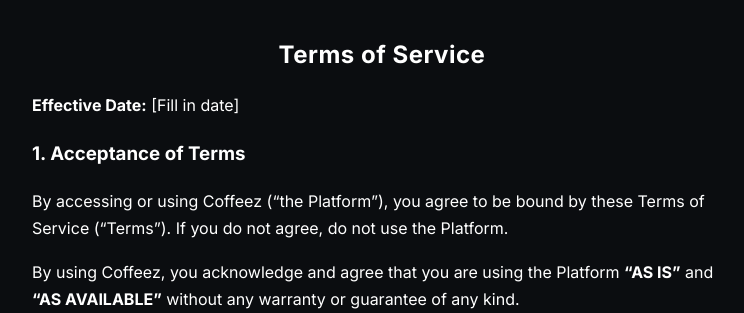
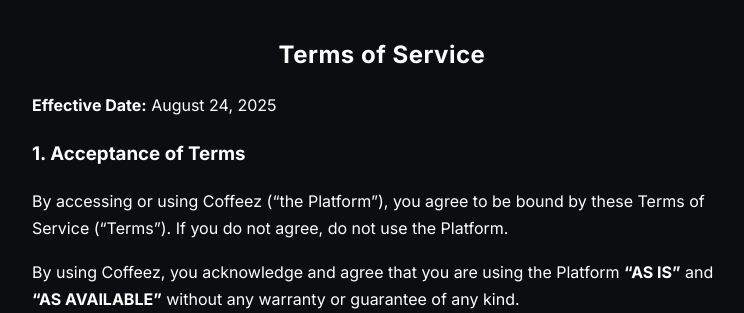
Before and after one commit to radanbahrami/coffeez, a Django app: page /terms/ in a window 1280 px wide. Shown: the part 97-410 px from the top of the page, without its empty margins (258-1002 px from the left). Run offline with Django 5.2, Linux system fonts and the light colour scheme.

Commit message:
Update effective date in privacy policy and terms of service

```diff
--- a/coffeez/templates/coffeez/privacy.html
+++ b/coffeez/templates/coffeez/privacy.html
@@ -4,7 +4,7 @@
 
 <div class="privacy-content" style="max-width: 700px; margin: 0 auto;">
 <h2 style="text-align: center;"><b>Privacy Policy</b></h2>
-<p><b>Effective Date:</b> [Fill in date]</p>
+<p><b>Effective Date:</b> August 24, 2025</p>
 
 <h3>1. Introduction</h3>
 <p>Coffeez (“we”, “our”, “us”) values your privacy. This Privacy Policy explains how we collect, use, and protect your information. By using Coffeez, you consent to this Privacy Policy.</p>
--- a/coffeez/templates/coffeez/terms.html
+++ b/coffeez/templates/coffeez/terms.html
@@ -4,7 +4,7 @@
 
 <div class="terms-content" style="max-width: 700px; margin: 0 auto;">
 <h2 style="text-align: center;"><b>Terms of Service</b></h2>
-<p><b>Effective Date:</b> [Fill in date]</p>
+<p><b>Effective Date:</b> August 24, 2025</p>
 
 <h3>1. Acceptance of Terms</h3>
 <p>By accessing or using Coffeez (“the Platform”), you agree to be bound by these Terms of Service (“Terms”). If you do not agree, do not use the Platform.</p>
```
